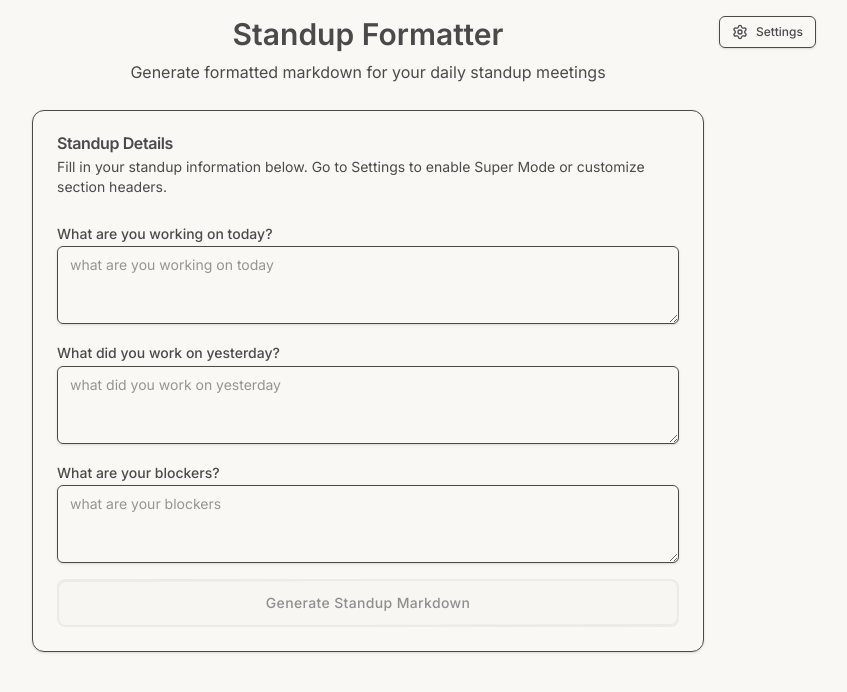
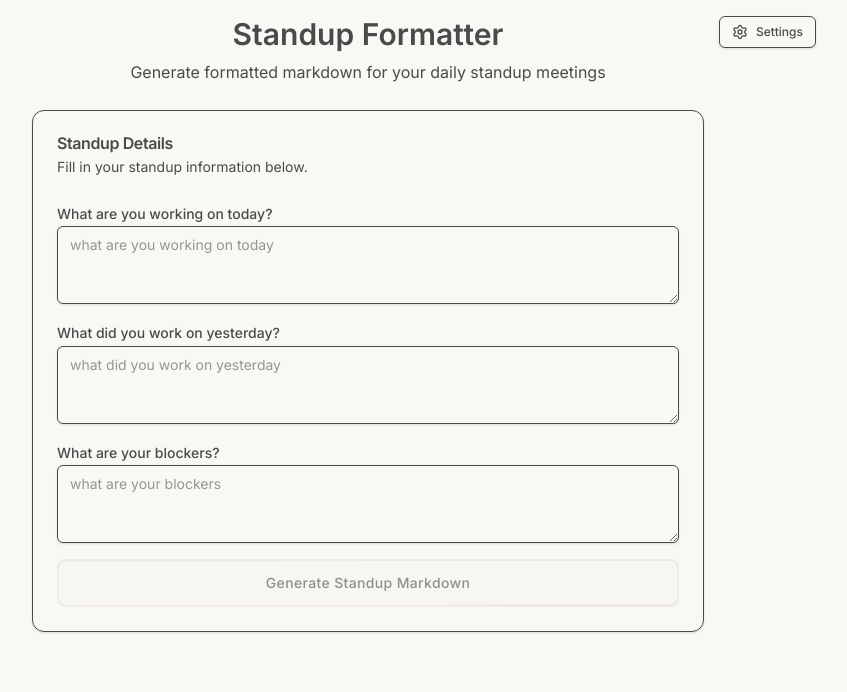
Before and after one commit to jarrensj/gmatcha, a Next.js app: page / in a window 1280 px wide. Shown: the top 692 px of the page, without its empty margins (272-1119 px from the left). Built offline with nearby package versions, Linux system fonts and the light colour scheme.

Commit message:
simplify the card description

```diff
--- a/app/page.tsx
+++ b/app/page.tsx
@@ -357,10 +357,7 @@ export default function Home() {
               )}
             </CardTitle>
             <CardDescription>
-              {superMode
-                ? 'Type bullet points and press Enter to add them. Use the edit icon to modify existing bullets. Go to Settings to disable Super Mode or customize section headers.'
-                : 'Fill in your standup information below. Go to Settings to enable Super Mode or customize section headers.'
-              }
+              Fill in your standup information below.
             </CardDescription>
           </CardHeader>
           <CardContent className="space-y-4">
```
